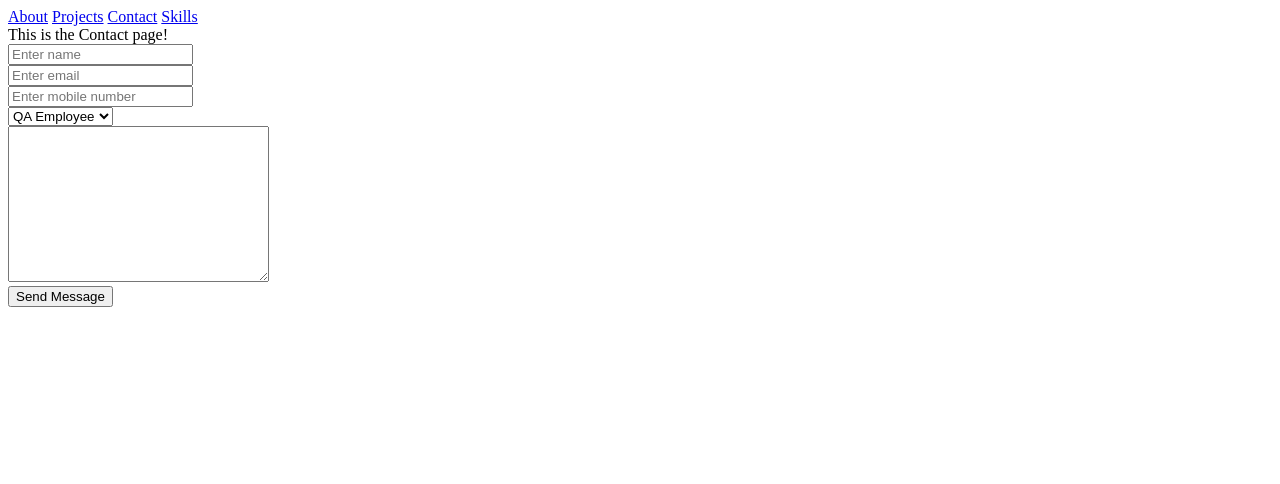
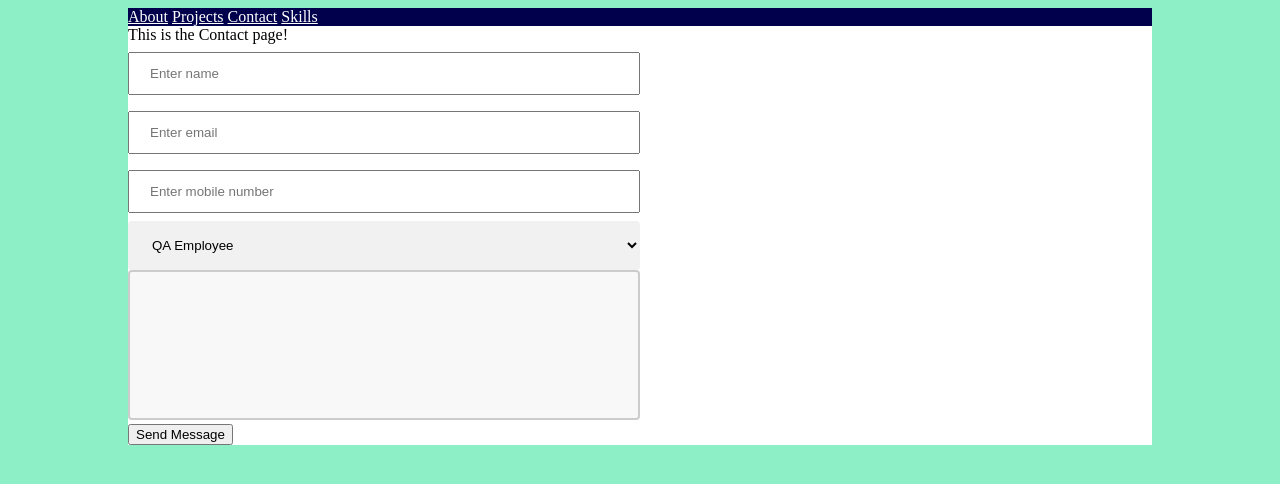
Before and after one commit to kylemchown/kylemchown.github.io, a plain HTML site: page Contact.html in a window 1280 px wide. Drawn offline with Linux system fonts and the light colour scheme.

Commit message:
Whole bunch of css

```diff
--- a/Contact.html
+++ b/Contact.html
@@ -1,9 +1,13 @@
 <!DOCTYPE html>
 
 <html>
-<head></head>
+<head>
+<link href="css/style.css"
+ rel="stylesheet"
+ type="text/css" />
+ </head>
 <body>
-	<nav id="navigation">
+	<nav class="navigation">
 		<a href="About.html"> About</a>
 		<a href="Projects.html"> Projects</a>
 		<a href="Contact.html"> Contact</a>
--- a/css/style.css
+++ b/css/style.css
@@ -1,27 +1,62 @@
-ul {
-    list-style-type: none;
-    margin: 0;
-    padding: 0;
-	overflow: hidden;
-    background-color: #333;
+html { background-color: #8defc5;}
+
+
+body {  background-color: #FFFFFF;  width: 80%;  margin-left: auto;  margin-right: auto;}
+
+.mainContent {  padding: 0px 5px 10px 5px;}
+.navigation {  background-color: #00004d;  color: #FFFFFF;}
+.navigation a:link {  color: #ffffff;}
+.navigation a:visited {  color: #ffff00;}
+
+input[type=text] {
+    width: 50%;
+    padding: 12px 20px;
+    margin: 8px 0;
+    box-sizing: border-box;
 }
 
-li {
-    float: left;
+input[type=email] {
+    width: 50%;
+    padding: 12px 20px;
+    margin: 8px 0;
+    box-sizing: border-box;
 }
 
-li a {
-    display: block;
-    color: white;
-    text-align: center;
-    padding: 14px 16px;
-    text-decoration: none;
+input[type=number] {
+    width: 50%;
+    padding: 12px 20px;
+    margin: 8px 0;
+    box-sizing: border-box;
 }
 
-li a:hover {
-    background-color: #111;
+input[type=text]:focus {
+    border: 3px solid #555;
 }
 
-.active {
-    background-color: #4CAF50;
+
+input[type=email]:focus {
+    border: 3px solid #555;
 }
+
+input[type=number]:focus {
+    border: 3px solid #555;
+}
+
+select {
+    width: 50%;
+    padding: 16px 20px;
+    border: none;
+    border-radius: 4px;
+    background-color: #f1f1f1;
+}
+
+textarea {
+    width: 50%;
+    height: 150px;
+    padding: 12px 20px;
+    box-sizing: border-box;
+    border: 2px solid #ccc;
+    border-radius: 4px;
+    background-color: #f8f8f8;
+    resize: none;
+}
```
Also changed, not shown: About.html (+4 -1 lines), Projects.html (+2 -2 lines), Skills.html (+20 -4 lines), index.html (+38 -2 lines).
